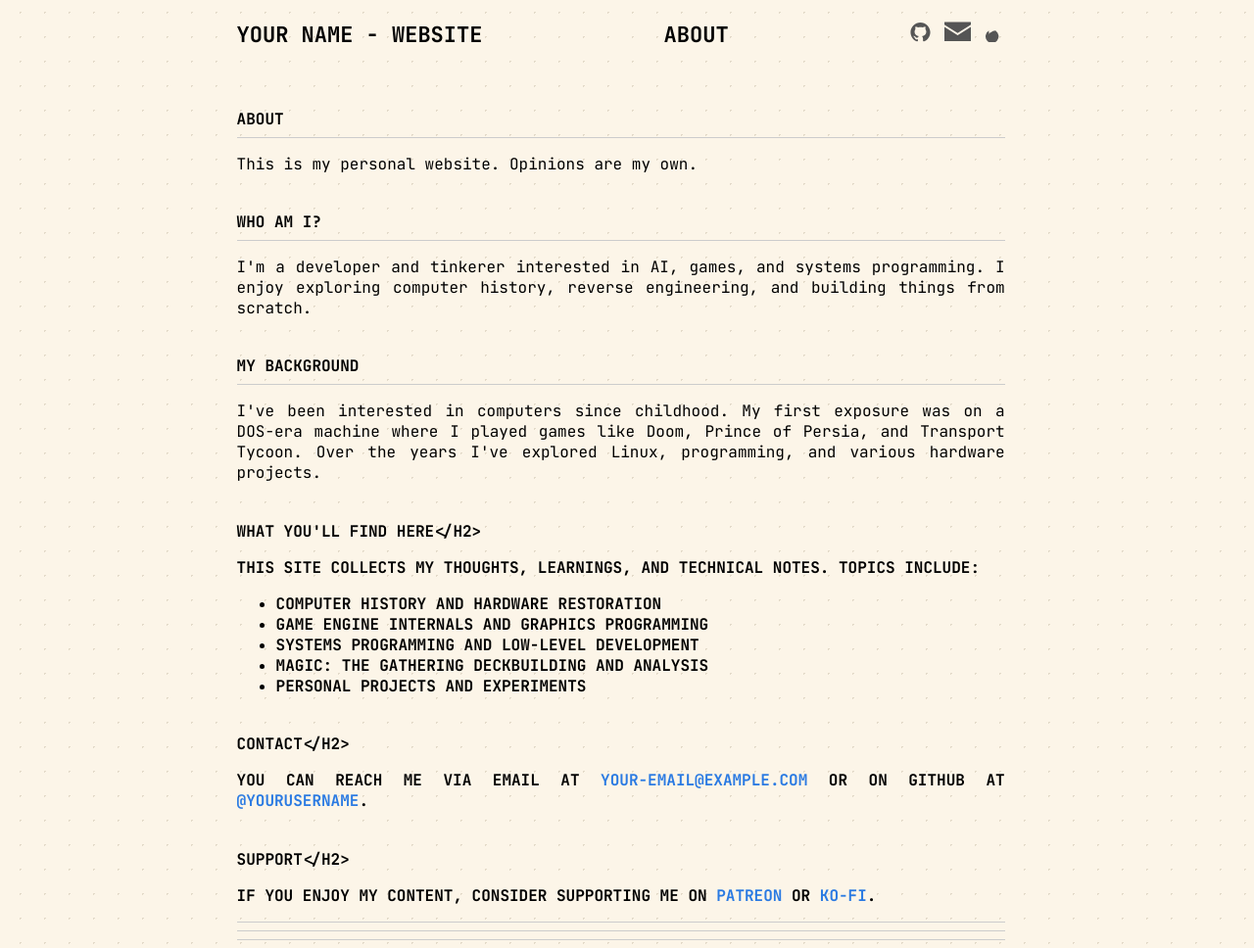
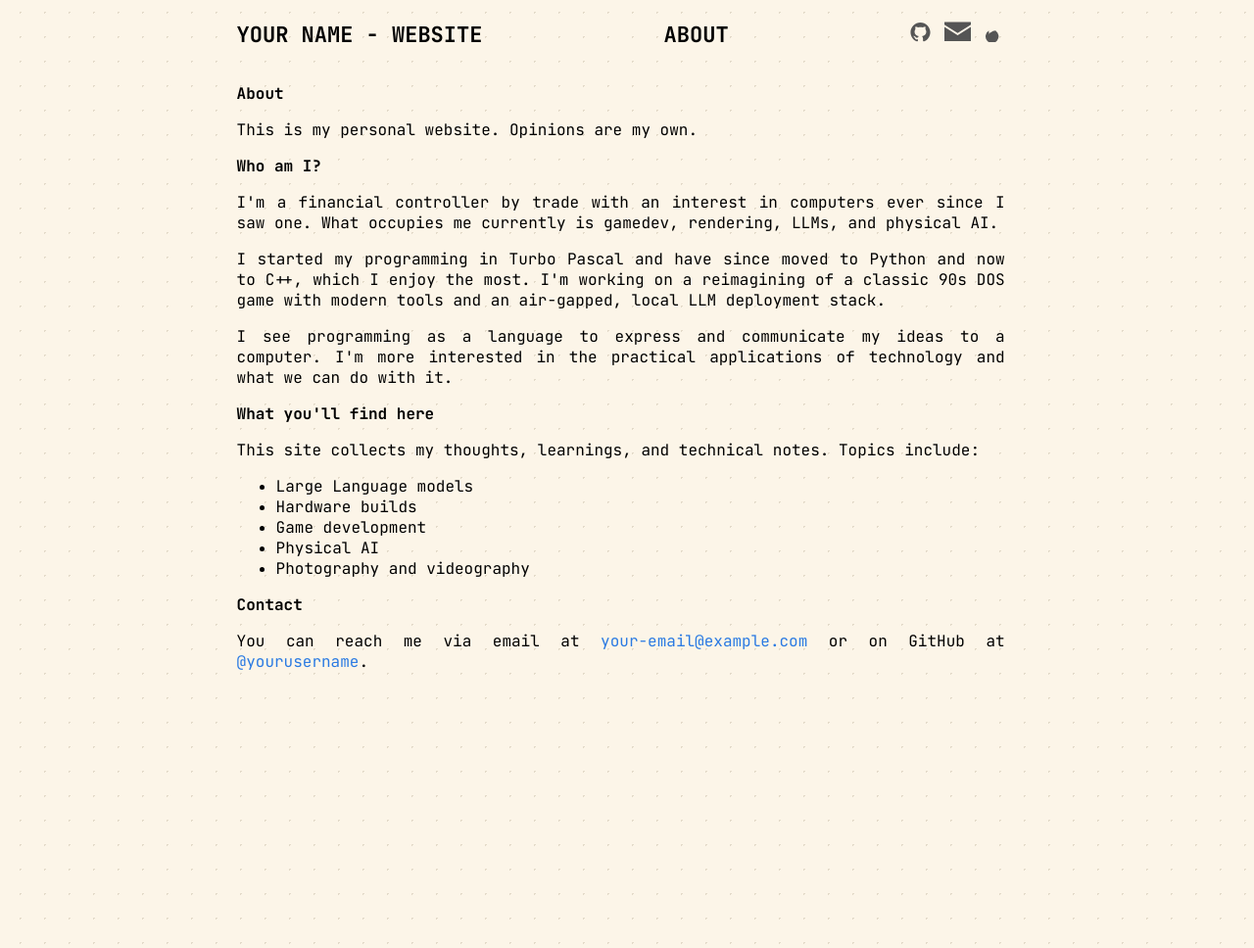
Before and after one commit to iridium87/blog, a Jekyll site: the page built from about.md, in a window 1280 px wide. Shown: the whole page at 98% size. Built offline with Jekyll 4.4.1, drawn with Linux system fonts in a browser that asks for light colours.

Commit message:
Revise About page content and headings
Updated headings and content structure in about.md to enhance readability and include new topics of interest.

```diff
--- a/about.md
+++ b/about.md
@@ -1,29 +1,28 @@
 ---
 layout: default
 title: About
+permalink: /about.html
 ---
 
-<h>About</h>
+<h2>About</h2>
 <p>This is my personal website. Opinions are my own.</p>
 
-<h>Who am I?</h>
-<p>I'm a developer and tinkerer interested in AI, games, and systems programming. I enjoy exploring computer history, reverse engineering, and building things from scratch.</p>
+<h2>Who am I?</h2>
+<p>I'm a financial controller by trade with an interest in computers ever since I saw one. What occupies me currently is gamedev, rendering, LLMs, and physical AI.</p>
 
-<h>My background</h>
-<p>I've been interested in computers since childhood. My first exposure was on a DOS-era machine where I played games like Doom, Prince of Persia, and Transport Tycoon. Over the years I've explored Linux, programming, and various hardware projects.</p>
+<p>I started my programming in Turbo Pascal and have since moved to Python and now to C++, which I enjoy the most. I'm working on a reimagining of a classic 90s DOS game with modern tools and an air-gapped, local LLM deployment stack.</p>
 
-<h>What you'll find here</h2>
+<p>I see programming as a language to express and communicate my ideas to a computer. I'm more interested in the practical applications of technology and what we can do with it.</p>
+
+<h2>What you'll find here</h2>
 <p>This site collects my thoughts, learnings, and technical notes. Topics include:</p>
 <ul>
-  <li>Computer history and hardware restoration</li>
-  <li>Game engine internals and graphics programming</li>
-  <li>Systems programming and low-level development</li>
-  <li>Magic: The Gathering deckbuilding and analysis</li>
-  <li>Personal projects and experiments</li>
+  <li>Large Language models</li>
+  <li>Hardware builds</li>
+  <li>Game development</li>
+  <li>Physical AI</li>
+  <li>Photography and videography</li>
 </ul>
 
-<h>Contact</h2>
+<h2>Contact</h2>
 <p>You can reach me via email at <a href="mailto:{{ site.email }}">{{ site.email }}</a> or on GitHub at <a href="https://github.com/{{ site.github }}">@{{ site.github }}</a>.</p>
-
-<h>Support</h2>
-<p>If you enjoy my content, consider supporting me on <a href="https://patreon.com/{{ site.github }}">Patreon</a> or <a href="https://ko-fi.com/{{ site.github }}">Ko-fi</a>.</p>
```
